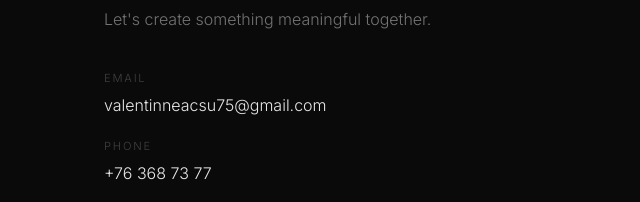
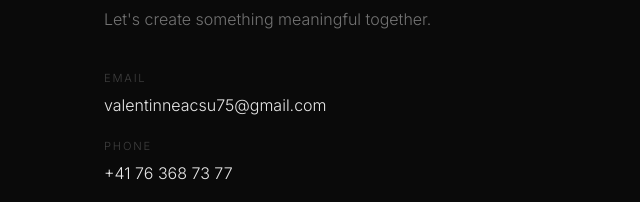
Before and after one commit to valentinneacsuvn/valentinneacsu.com, a plain HTML site: page index.html in a window 1280 px wide. Shown: the part 5240-5442 px from the top of the page, 0-640 px from the left. Drawn offline with nearby package versions, Linux system fonts and the light colour scheme.

Commit message:
Corregir numero de telefono: +76 368 73 77 -> +41 76 368 73 77

```diff
--- a/index.html
+++ b/index.html
@@ -511,7 +511,7 @@
             </li>
             <li class="contact__detail">
               <span class="contact__detail-label" data-i18n="contactPhoneLabel">Phone</span>
-              <a class="contact__detail-value" href="tel:+76368737 7">+76 368 73 77</a>
+              <a class="contact__detail-value" href="tel:+41763687377">+41 76 368 73 77</a>
             </li>
             <li class="contact__detail">
               <span class="contact__detail-label" data-i18n="contactAddressLabel">Address</span>
```
